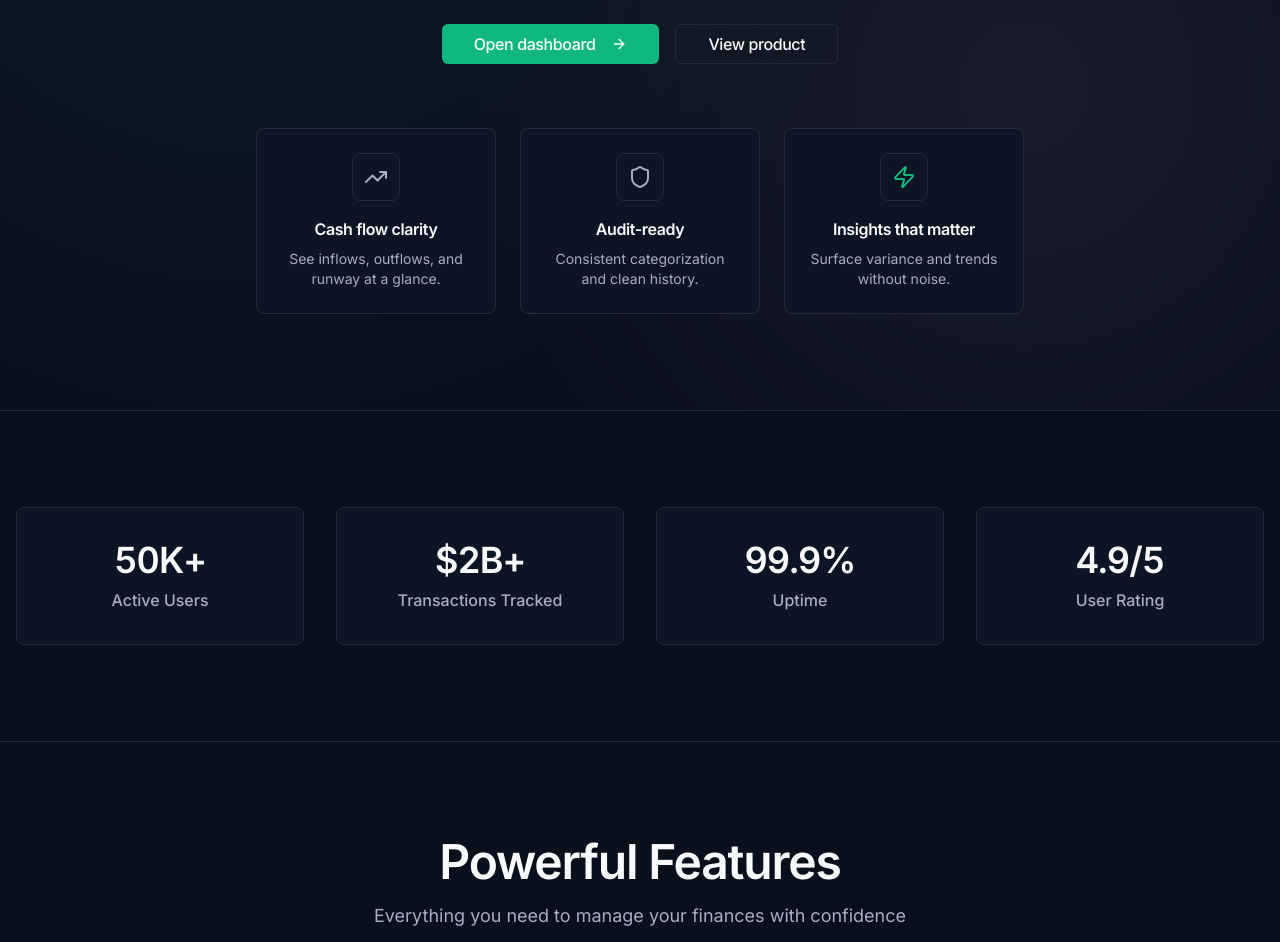
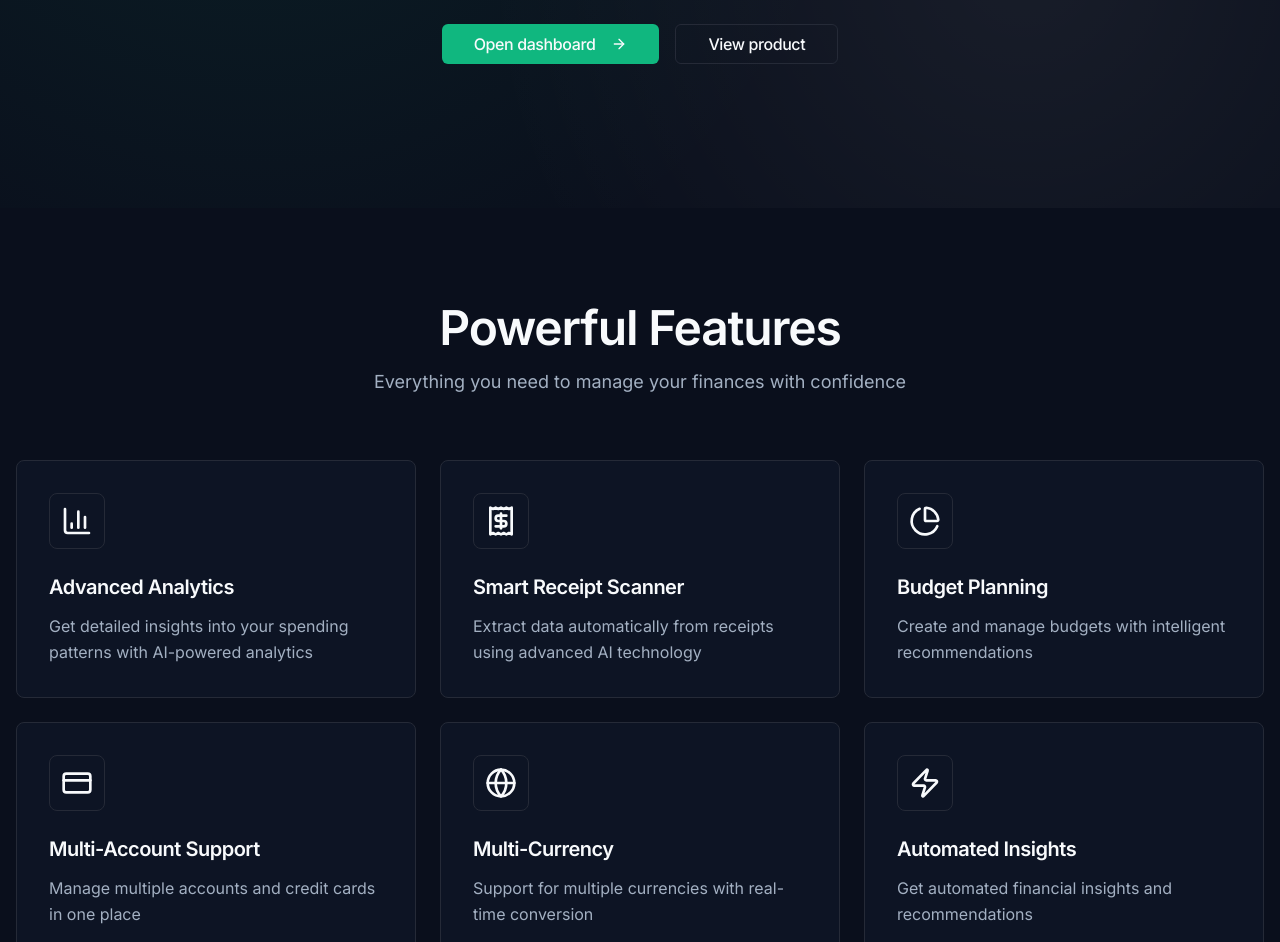
Before and after one commit to sachinrrr/finX, a Next.js app: page / in a window 1280 px wide. Shown: the part 400-1342 px from the top of the page. Built offline with nearby package versions, Linux system fonts and the light colour scheme; no server answers.

Commit message:
landing page update

```diff
--- a/app/page.jsx
+++ b/app/page.jsx
@@ -1,6 +1,6 @@
 import HeroSection from "@/components/hero";
 import Footer from "@/components/footer";
-import { featuresData, howItWorksData, statsData, testimonialsData } from "@/data/landing";
+import { featuresData, howItWorksData, testimonialsData } from "@/data/landing";
 import { Star } from "lucide-react";
 
 export default function Home() {
@@ -10,25 +10,8 @@ export default function Home() {
       <HeroSection />
 
       {/* Stats Section */}
-      <section className="py-24 border-y border-border bg-background">
-        {/* Background effects */}
-        {/* Subtle glow effects */}
-        <div className="container mx-auto px-4">
-          <div className="grid grid-cols-2 md:grid-cols-4 gap-6 md:gap-8">
-            {statsData.map((stat, index) => (
-              <div
-                key={index}
-                className="group text-center p-8 rounded-lg bg-card border border-border hover:bg-muted transition-colors"
-              >
-                <div className="text-3xl md:text-4xl font-semibold tracking-tight tabular-nums text-foreground mb-2">
-                  {stat.value}
-                </div>
-                <div className="text-muted-foreground text-sm md:text-base font-medium">{stat.label}</div>
-              </div>
-            ))}
-          </div>
-        </div>
-      </section>
+      {/* Background effects */}
+      {/* Subtle glow effects */}
 
       {/* Features Section */}
       <section id="features" className="py-24 bg-background">
--- a/components/hero.jsx
+++ b/components/hero.jsx
@@ -2,7 +2,7 @@
 
 import Link from "next/link";
 import { Button } from "./ui/button";
-import { ArrowRight, TrendingUp, Shield, Zap } from "lucide-react";
+import { ArrowRight } from "lucide-react";
 
 
 const HeroSection = () => {
@@ -37,31 +37,6 @@ return (
           </div>
 
           {/* Feature highlights */}
-          <div className="grid grid-cols-1 md:grid-cols-3 gap-6 max-w-3xl mx-auto mt-16 animate-fade-in-up animation-delay-600">
-            <div className="group bg-card rounded-lg p-6 border border-border hover:bg-muted transition-colors">
-              <div className="w-12 h-12 rounded-lg flex items-center justify-center mb-4 mx-auto border border-border bg-card">
-                <TrendingUp className="w-6 h-6 text-muted-foreground" />
-              </div>
-              <h3 className="font-semibold tracking-tight text-foreground mb-2">Cash flow clarity</h3>
-              <p className="text-sm text-muted-foreground">See inflows, outflows, and runway at a glance.</p>
-            </div>
-
-            <div className="group bg-card rounded-lg p-6 border border-border hover:bg-muted transition-colors">
-              <div className="w-12 h-12 rounded-lg flex items-center justify-center mb-4 mx-auto border border-border bg-card">
-                <Shield className="w-6 h-6 text-muted-foreground" />
-              </div>
-              <h3 className="font-semibold tracking-tight text-foreground mb-2">Audit-ready</h3>
-              <p className="text-sm text-muted-foreground">Consistent categorization and clean history.</p>
-            </div>
-
-            <div className="group bg-card rounded-lg p-6 border border-border hover:bg-muted transition-colors">
-              <div className="w-12 h-12 rounded-lg flex items-center justify-center mb-4 mx-auto border border-border bg-card">
-                <Zap className="w-6 h-6 text-primary" />
-              </div>
-              <h3 className="font-semibold tracking-tight text-foreground mb-2">Insights that matter</h3>
-              <p className="text-sm text-muted-foreground">Surface variance and trends without noise.</p>
-            </div>
-          </div>
         </div>
       </div>
     </div>
```
